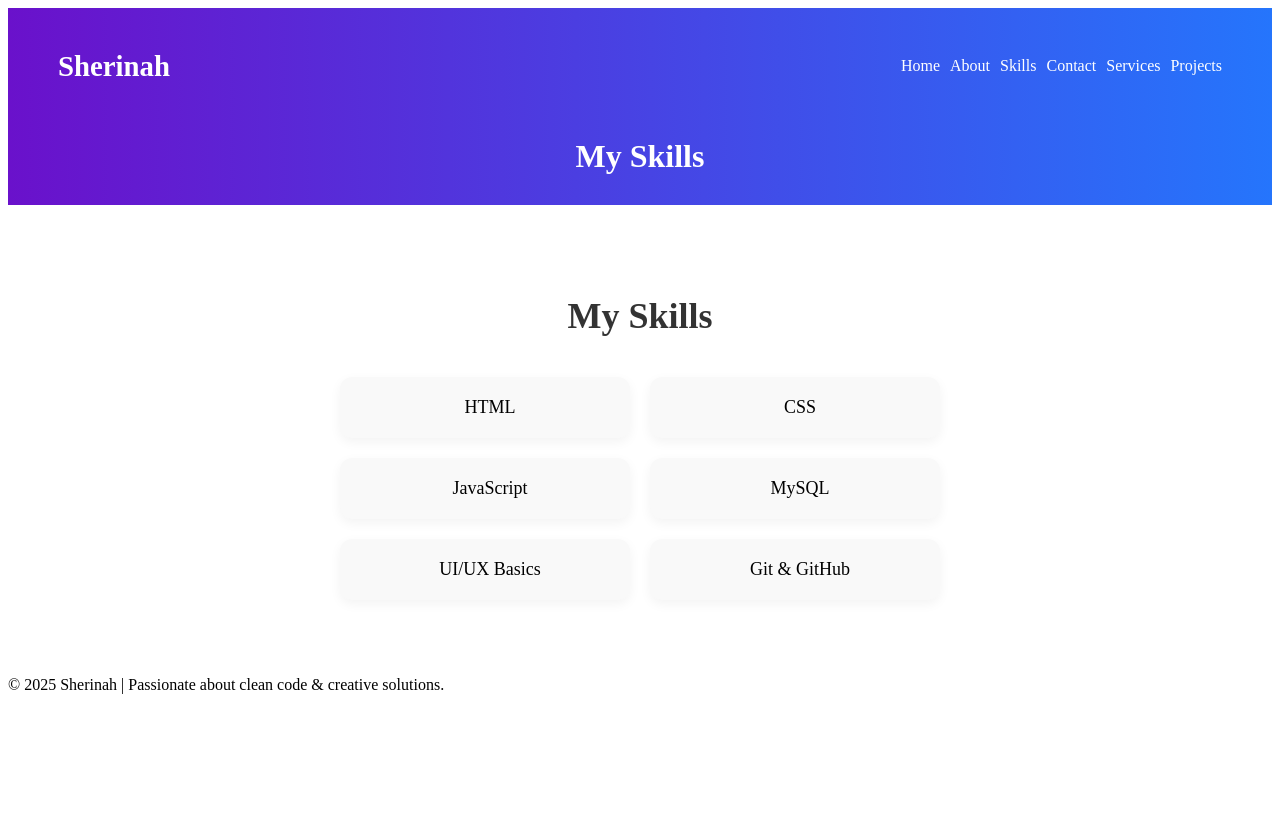
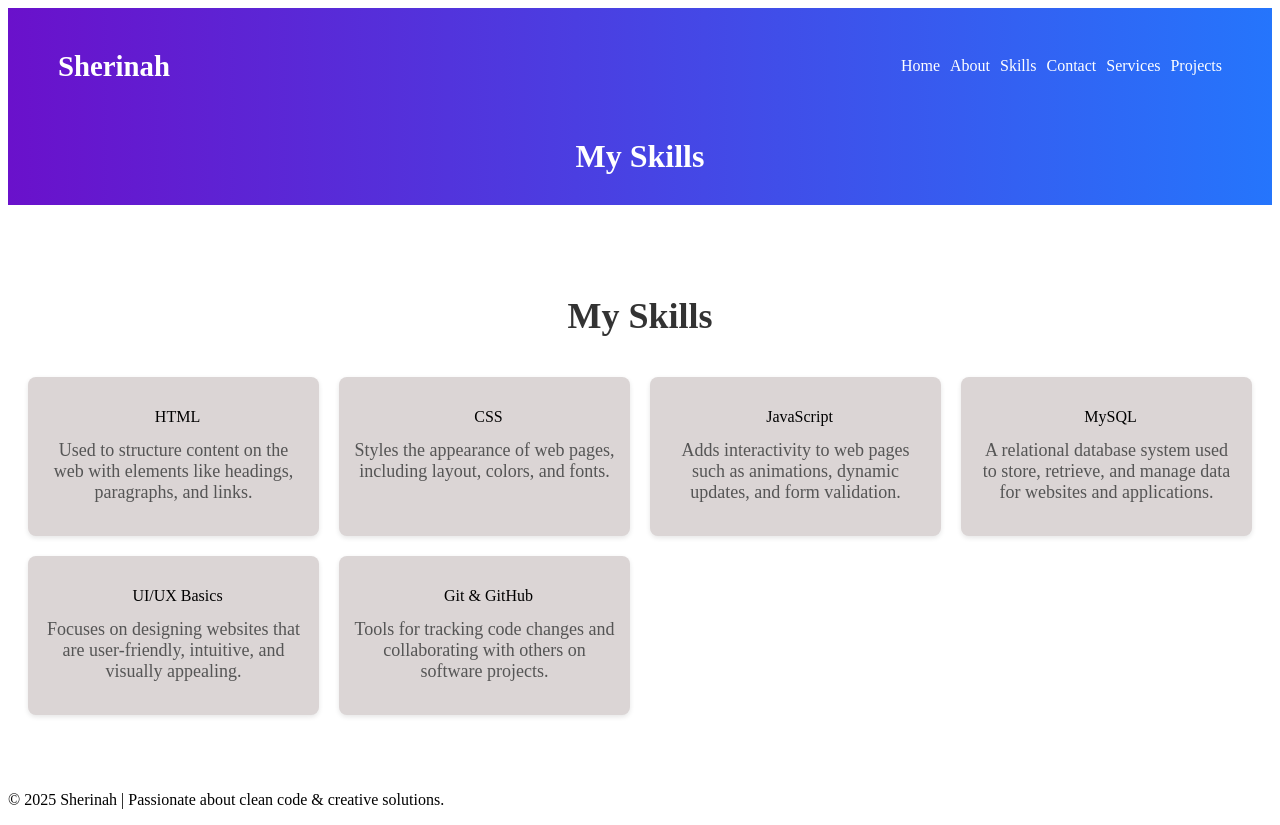
Before and after one commit to SHERINAH5/My-personal-portfolio, a plain HTML site: page pages/skills.html in a window 1280 px wide. Before the commit the page ends 800 px from the top, so only its background shows below. Drawn offline with Linux system fonts and the light colour scheme.

Commit message:
changed the skills page

```diff
--- a/pages/skills.html
+++ b/pages/skills.html
@@ -25,14 +25,38 @@
       </header>
       <section class="skills-section">
         <h1>My Skills</h1>
-        <div class="skills-grid">
-          <div class="skill-item"><i class="fas fa-code"></i> HTML</div>
-          <div class="skill-item"><i class="fab fa-css3-alt"></i> CSS</div>
-          <div class="skill-item"><i class="fab fa-js"></i> JavaScript</div>
-          <div class="skill-item"><i class="fas fa-database"></i> MySQL</div>
-          <div class="skill-item"><i class="fas fa-paint-brush"></i> UI/UX Basics</div>
-          <div class="skill-item"><i class="fab fa-git-alt"></i> Git & GitHub</div>
-        </div>
+       <div class="skills-grid">
+  <div class="skill-item">
+    <i class="fas fa-code"></i> HTML
+    <p>Used to structure content on the web with elements like headings, paragraphs, and links.</p>
+  </div>
+
+  <div class="skill-item">
+    <i class="fab fa-css3-alt"></i> CSS
+    <p>Styles the appearance of web pages, including layout, colors, and fonts.</p>
+  </div>
+
+  <div class="skill-item">
+    <i class="fab fa-js"></i> JavaScript
+    <p>Adds interactivity to web pages such as animations, dynamic updates, and form validation.</p>
+  </div>
+
+  <div class="skill-item">
+    <i class="fas fa-database"></i> MySQL
+    <p>A relational database system used to store, retrieve, and manage data for websites and applications.</p>
+  </div>
+
+  <div class="skill-item">
+    <i class="fas fa-paint-brush"></i> UI/UX Basics
+    <p>Focuses on designing websites that are user-friendly, intuitive, and visually appealing.</p>
+  </div>
+
+  <div class="skill-item">
+    <i class="fab fa-git-alt"></i> Git & GitHub
+    <p>Tools for tracking code changes and collaborating with others on software projects.</p>
+  </div>
+</div>
+
       </section>
 
       <footer>
--- a/styles/skills.css
+++ b/styles/skills.css
@@ -40,33 +40,27 @@
     color: #333;
   }
 
+
   .skills-grid {
   display: grid;
-    grid-template-columns: repeat(2, 1fr);
+  grid-template-columns: repeat(auto-fit, minmax(250px, 1fr));
   gap: 20px;
-    max-width: 600px;
-    margin: 0 auto;
 }
 
 .skill-item {
-    background-color: #f9f9f9;
-    padding: 20px;
-    border-radius: 12px;
-    box-shadow: 0 4px 12px rgba(0, 0, 0, 0.05);
-    font-size: 18px;
-    display: flex;
-    align-items: center;
-    gap: 10px;
-    justify-content: center;
-    transition: transform 0.3s ease;
-  }
-
-  .skill-item:hover {
-    transform: scale(1.05);
-    background-color: #e0e7ff;
+  background-color: #dbd5d5;
+  border-radius: 8px;
+  padding: 15px;
+  box-shadow: 0 2px 5px rgba(0,0,0,0.1);
 }
 
 .skill-item i {
-    color: #2575fc;
-    font-size: 20px;
+  font-size: 34px;
+  margin-right: 8px;
 }
+
+.skill-item p {
+  margin-top: 10px;
+  font-size: 18px;
+  color: #555;
+}
```
Lines whose indentation alone changed are shown as unchanged.
